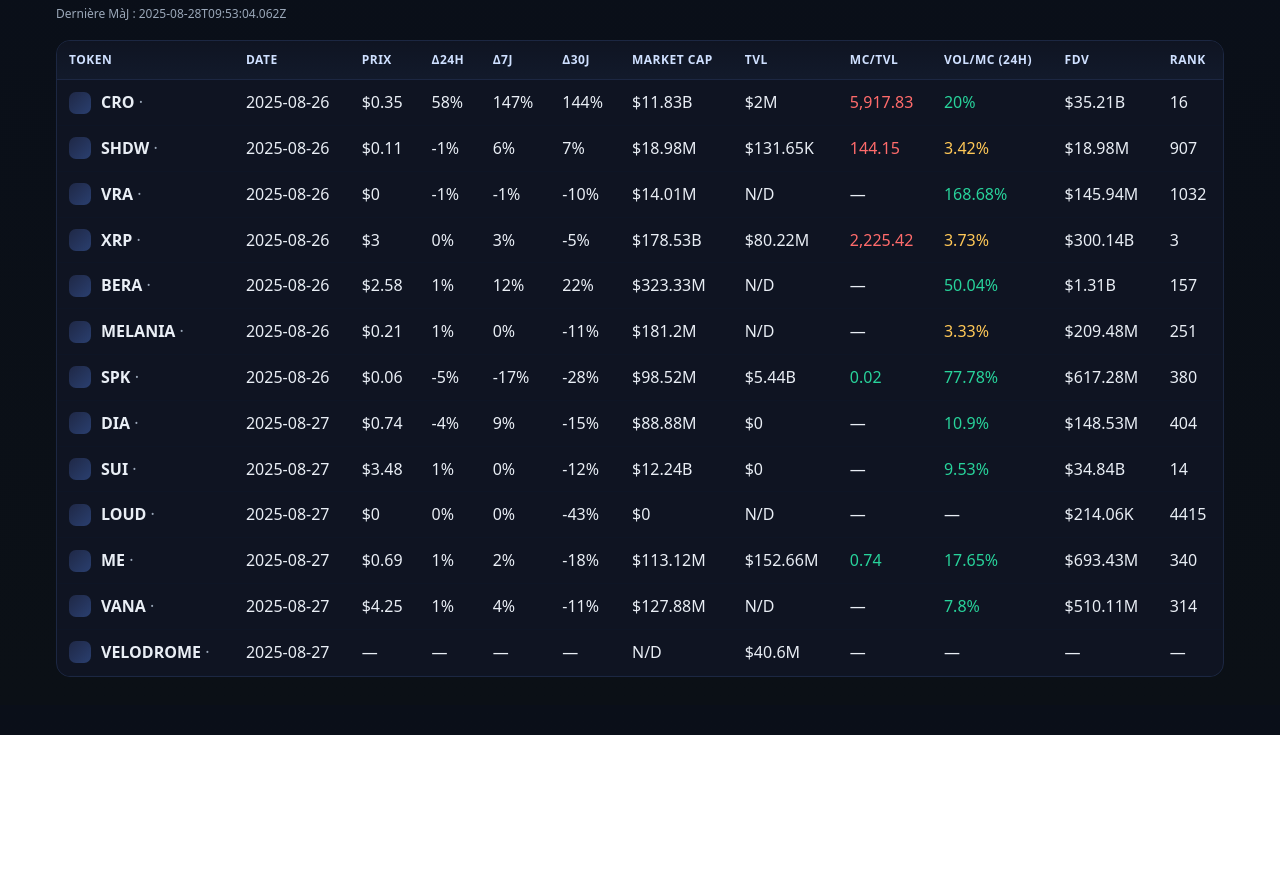
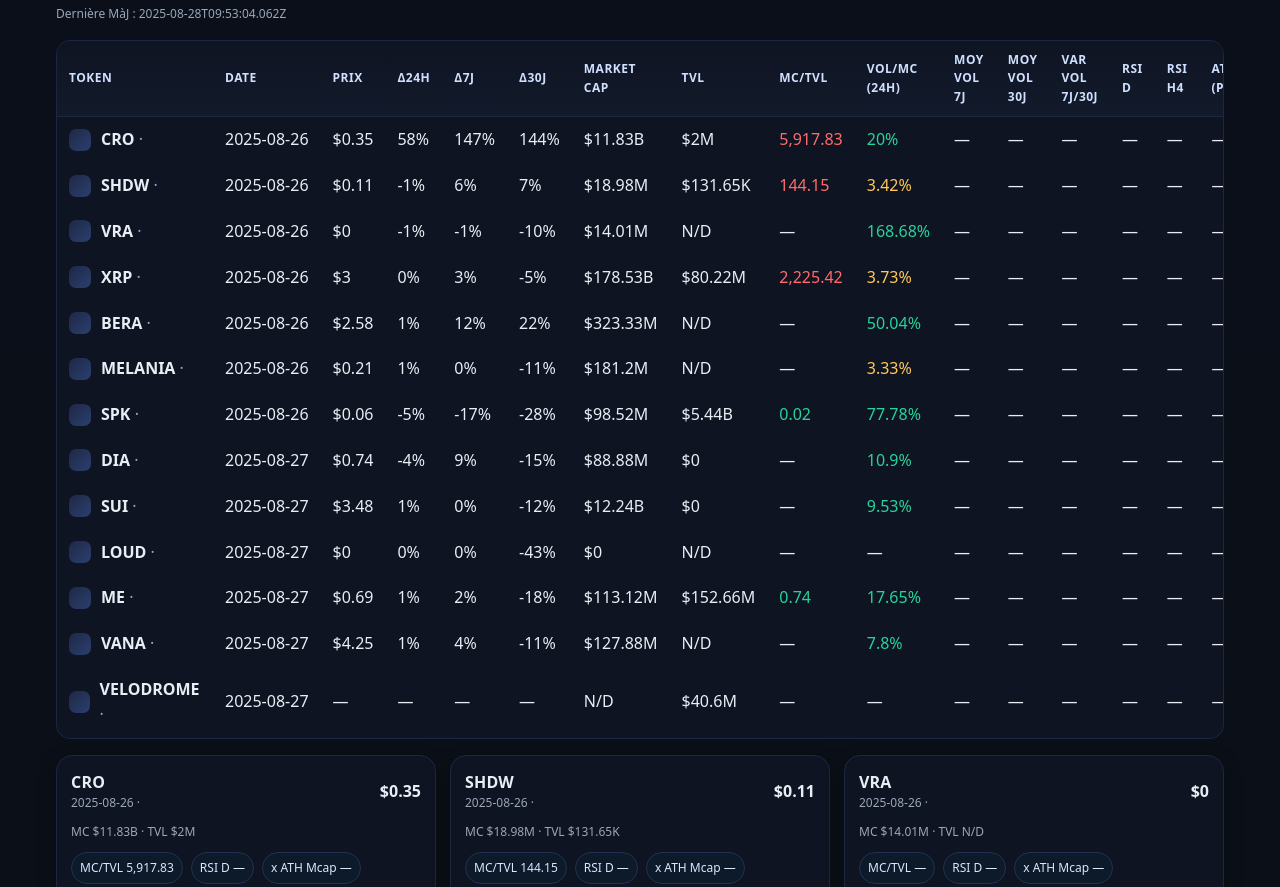
Before and after one commit to 0xmathy/scanma50, a plain HTML site: page index.html in a window 1280 px wide. Shown: the part 65-952 px from the top of the page. Before the commit the page ends 800 px from the top, so only its background shows below. Drawn offline with Linux system fonts and the light colour scheme.

Commit message:
Update index.html

```diff
--- a/index.html
+++ b/index.html
@@ -3,12 +3,14 @@
 <head>
 <meta charset="utf-8" />
 <meta name="viewport" content="width=device-width, initial-scale=1" />
-<title>Scan MA50 v1.2 — Screener (CMC + Llama)</title>
+<title>Scan MA50 v1.2 — Screener</title>
 <style>
   :root{
     --bg:#0b1016;--panel:#0f1422;--panel-2:#121a2b;--text:#e9eef5;--muted:#9aa7b8;
     --green:#28d39b;--red:#ff6b6b;--amber:#ffc857;--blue:#8bb7ff;--outline:#1c2742;
+    --chip:#0d1a2a; --chip-bd:#223052;
     --radius:14px; --gap:14px;
+    --drawer-w:420px; --drawer-min:300px; --drawer-max:640px;
   }
   *{box-sizing:border-box}
   body{margin:0;background:linear-gradient(180deg,#0a0f19,#0b1016);color:var(--text);font:16px/1.55 system-ui,-apple-system,Segoe UI,Roboto,Ubuntu}
@@ -24,7 +26,7 @@
 
   .card{background:var(--panel);border:1px solid var(--outline);border-radius:var(--radius);overflow:hidden}
   .table-scroller{width:100%;overflow:auto}
-  table{width:100%;border-collapse:separate;border-spacing:0; min-width:920px;}
+  table{width:100%;border-collapse:separate;border-spacing:0; min-width:1180px;}
   thead th{position:sticky;top:0;background:linear-gradient(180deg,var(--panel),var(--panel-2));
     color:#cfe0ff;text-align:left;font-weight:700;font-size:12px;text-transform:uppercase;
     letter-spacing:.5px;border-bottom:1px solid var(--outline);padding:10px 12px}
@@ -36,7 +38,35 @@
   .muted{color:var(--muted)}
   .num{font-variant-numeric:tabular-nums; white-space:nowrap;}
   .t-good{color:var(--green)} .t-warn{color:var(--amber)} .t-bad{color:var(--red)}
-  @media (max-width: 1100px){ .col-optional{ display:none; } }
+  @media (max-width: 1200px){ .col-optional{ display:none; } }
+
+  .chips{display:flex;gap:8px;flex-wrap:wrap}
+  .chip{font-size:12px; padding:6px 8px; border-radius:999px;background:var(--chip); border:1px solid var(--chip-bd); color:#dbe6ff;}
+
+  .badges{display:flex;gap:8px;flex-wrap:wrap}
+  .badge{font-size:12px; line-height:1; padding:7px 10px; border-radius:10px;
+    border:1px solid var(--outline); background:rgba(255,255,255,.03); color:var(--text);
+    white-space:nowrap; font-weight:600;}
+  .b-good{ border-color: rgba(40,211,155,.45); box-shadow: inset 0 0 0 999px rgba(40,211,155,.09);}
+  .b-info{ border-color: rgba(139,183,255,.45); box-shadow: inset 0 0 0 999px rgba(139,183,255,.10);}
+  .b-warn{ border-color: rgba(255,200,87,.55); box-shadow: inset 0 0 0 999px rgba(255,200,87,.12);}
+  .b-bad{  border-color: rgba(255,107,107,.55); box-shadow: inset 0 0 0 999px rgba(255,107,107,.12);}
+
+  #cardsWrap{ display:block; margin-top:16px; }
+  .grid{ display:grid; gap:var(--gap); grid-template-columns: repeat(2, minmax(0,1fr)); }
+  @media (min-width:1200px){ .grid{ grid-template-columns: repeat(3, minmax(0,1fr)); } }
+  @media (max-width:800px){ .grid{ grid-template-columns: 1fr; } }
+  .sig-card{background:var(--panel); border:1px solid var(--outline); border-radius:16px;
+    padding:14px; box-shadow:0 6px 18px rgba(0,0,0,.28); display:flex; flex-direction:column; gap:10px;}
+  .sig-head{ display:flex; align-items:center; justify-content:space-between; gap:10px; }
+  .sig-title{ font-weight:800; font-size:16px; letter-spacing:.2px; }
+  .sig-price{ font-weight:700; }
+  .sig-sub{ color:var(--muted); font-size:12px; }
+  .sig-metrics{ display:flex; gap:8px; flex-wrap:wrap; }
+  .sig-divider{ border:0; border-top:1px solid var(--outline); margin:8px 0; opacity:.7 }
+  .sig-actions{ display:flex; justify-content:space-between; align-items:center; gap:8px; }
+  .linkbar a{ color:#9ec5ff; text-decoration:none; margin-right:10px; font-size:12px; }
+  .btn-ghost{ background:transparent; border:1px solid var(--outline); color:#cfe0ff; border-radius:10px; padding:6px 10px; cursor:pointer; font-size:12px; }
 </style>
 </head>
 <body>
@@ -65,24 +95,32 @@
         <th>TVL</th>
         <th>MC/TVL</th>
         <th class="col-optional">Vol/MC (24h)</th>
-        <th class="col-optional">FDV</th>
-        <th class="col-optional">Rank</th>
+        <th class="col-optional">Moy Vol 7j</th>
+        <th class="col-optional">Moy Vol 30j</th>
+        <th class="col-optional">Var Vol 7j/30j</th>
+        <th>RSI D</th>
+        <th class="col-optional">RSI H4</th>
+        <th class="col-optional">ATH (prix)</th>
+        <th>x ATH Mcap</th>
       </tr></thead>
       <tbody></tbody>
     </table>
     <div class="note" id="emptyMsg" style="display:none;padding:10px;">Aucune ligne</div>
   </div></div>
+
+  <div id="cardsWrap"><div class="grid" id="cardsGrid"></div></div>
 </div>
 
 <script>
-/* ===== Helpers de format ===== */
+/* ===== Helpers ===== */
 const debugBox = document.getElementById('debug');
 function debug(msg){ try{ debugBox.classList.add('show'); debugBox.textContent += (debugBox.textContent? '\\n':'') + msg; console.error(msg);}catch(_){} }
 window.addEventListener('error', e=> debug('JS Error: '+(e.error?.message||e.message)));
 window.addEventListener('unhandledrejection', e=> debug('Promise Rejection: '+(e.reason?.message||e.reason)));
 
+const nf0 = new Intl.NumberFormat('en-US',{ maximumFractionDigits: 0 });
+const nf1 = new Intl.NumberFormat('en-US',{ maximumFractionDigits: 1 });
 const nf2 = new Intl.NumberFormat('en-US',{ maximumFractionDigits: 2 });
-const nf1 = new Intl.NumberFormat('en-US',{ maximumFractionDigits: 1 });
 const money = n => (n==null||isNaN(n)) ? 'N/D' : '$' + (
   Math.abs(n)>=1e12? nf2.format(n/1e12)+'T' :
   Math.abs(n)>=1e9 ? nf2.format(n/1e9)+'B' :
@@ -90,8 +128,10 @@
   Math.abs(n)>=1e3 ? nf2.format(n/1e3)+'K' : nf2.format(n)
 );
 const fmtPct0 = n => (n==null||isNaN(n)) ? '—' : `${Math.round(+n)}%`;
+const fmtPct  = n => (n==null||isNaN(n)) ? '—' : `${nf2.format(+n)}%`;
+const fmtNum2 = n => (n==null||isNaN(n)) ? '—' : nf2.format(+n);
 
-/* ===== DOM refs ===== */
+/* ===== DOM ===== */
 const tbody = document.querySelector('#screener tbody');
 const emptyMsg = document.getElementById('emptyMsg');
 const lastupdate = document.getElementById('lastupdate');
@@ -99,17 +139,36 @@
 const btnRefresh = document.getElementById('btnRefresh');
 const autoToggle = document.getElementById('autoToggle');
 
+const cardsWrap = document.getElementById('cardsWrap');
+const cardsGrid = document.getElementById('cardsGrid');
+
 let allRows = [];
 let masterData = [];
 let autoTimer=null;
 
-/* ===== Rendu ===== */
+/* ===== Signaux ===== */
+function buildSignals(t){
+  const s=[];
+  if(t.tvl == null) s.push({k:'TVL N/D', c:'b-bad', pri:1});
+  if(t.mc_tvl != null && t.mc_tvl <= 3) s.push({k:'💎 MC/TVL≤3', c:'b-good', pri:3});
+  if(t.mc_tvl != null && t.mc_tvl > 12) s.push({k:'MC/TVL>12', c:'b-bad', pri:2});
+  if(t.var_vol_7_over_30 != null && t.var_vol_7_over_30 >= 1.5) s.push({k:'⚡ Vol7/30≥1.5', c:'b-info', pri:4});
+  if(t.vol_mc_24 != null && t.vol_mc_24 >= 5) s.push({k:'💧 Vol/MC≥5%', c:'b-good', pri:5});
+  if(t.vol_mc_24 != null && t.vol_mc_24 < 1) s.push({k:'Illiquid', c:'b-warn', pri:5});
+  if(t.x_ath_mc != null && t.x_ath_mc >= 3) s.push({k:'🎯 x≥3 ATH Mcap', c:'b-info', pri:6});
+  if(t.x_ath_mc != null && t.x_ath_mc < 1) s.push({k:'Near ATH Mcap', c:'b-warn', pri:7});
+  if(t.rsi_d != null && t.rsi_d <= 35) s.push({k:'🧊 RSI D≤35', c:'b-info', pri:8});
+  if(t.rsi_d != null && t.rsi_d >= 70) s.push({k:'🟥 RSI D≥70', c:'b-bad', pri:8});
+  return s.sort((a,b)=>a.pri-b.pri);
+}
+
+/* ===== Rendu TABLE ===== */
 function render(data){
   masterData = Array.isArray(data?.tokens) ? data.tokens : [];
   lastupdate.textContent = 'Dernière MàJ : ' + (data.updated_at || '—');
 
   tbody.innerHTML=''; allRows.length=0;
-  if(!masterData.length){ emptyMsg.style.display='block'; return; }
+  if(!masterData.length){ emptyMsg.style.display='block'; cardsGrid.innerHTML=''; return; }
   emptyMsg.style.display='none';
 
   masterData.forEach(t=>{
@@ -123,8 +182,14 @@
     const tvl = (t.tvl!=null) ? money(t.tvl) : 'N/D';
     const mctvl = (t.mc!=null && t.tvl!=null && t.tvl>0) ? nf2.format(t.mc/t.tvl) : '—';
     const volmc = (t.vol_mc_24!=null) ? nf2.format(+t.vol_mc_24)+'%' : '—';
-    const fdv = (t.fdv!=null) ? money(t.fdv) : '—';
-    const rank = (t.rank!=null) ? String(t.rank) : '—';
+    const vol7  = (t.vol7_avg!=null) ? money(t.vol7_avg) : '—';
+    const vol30 = (t.vol30_avg!=null) ? money(t.vol30_avg) : '—';
+    const var73 = (t.var_vol_7_over_30!=null) ? nf2.format(+t.var_vol_7_over_30)+'×' : '—';
+    const vol7tvl = (t.vol7_tvl!=null) ? nf2.format(+t.vol7_tvl)+'%' : '—';
+    const rsid = (t.rsi_d!=null) ? nf2.format(+t.rsi_d) : '—';
+    const rsih4= (t.rsi_h4!=null) ? nf2.format(+t.rsi_h4) : '—';
+    const ath  = (t.ath!=null) ? '$'+nf2.format(+t.ath) : '—';
+    const xath = (t.x_ath_mc!=null) ? 'x'+nf1.format(+t.x_ath_mc) : '—';
 
     tr.innerHTML = `
       <td><div class="token"><div class="logo"></div><div><span class="sym">${t.symbol||''}</span><span class="muted"> · ${t.venue||''}</span></div></div></td>
@@ -137,13 +202,18 @@
       <td class="num">${tvl}</td>
       <td class="num">${mctvl}</td>
       <td class="num col-optional">${volmc}</td>
-      <td class="num col-optional">${fdv}</td>
-      <td class="num col-optional">${rank}</td>
+      <td class="num col-optional">${vol7}</td>
+      <td class="num col-optional">${vol30}</td>
+      <td class="num col-optional">${var73}</td>
+      <td class="num">${rsid}</td>
+      <td class="num col-optional">${rsih4}</td>
+      <td class="num col-optional">${ath}</td>
+      <td class="num">${xath}</td>
     `;
 
-    // color rules
+    // couleurs
     const mctvlCell = tr.children[8];
-    const mctvlVal = parseFloat((t.mc!=null && t.tvl!=null && t.tvl>0) ? (t.mc/t.tvl) : NaN);
+    const mctvlVal = (t.mc!=null && t.tvl!=null && t.tvl>0) ? (t.mc/t.tvl) : NaN;
     if(!isNaN(mctvlVal)){
       if(mctvlVal <= 3) mctvlCell.classList.add('t-good');
       else if(mctvlVal <= 8) mctvlCell.classList.add('t-warn');
@@ -156,16 +226,53 @@
       else if(volVal >= 2) volCell.classList.add('t-warn');
       else volCell.classList.add('t-bad');
     }
+    const rsiDCell = tr.children[13];
+    const rsiDVal = parseFloat(t.rsi_d);
+    if(!isNaN(rsiDVal)){
+      if(rsiDVal >= 70) rsiDCell.classList.add('t-bad');
+      else if(rsiDVal >= 45 && rsiDVal <= 60) rsiDCell.classList.add('t-good');
+      else rsiDCell.classList.add('t-warn');
+    }
 
     tbody.appendChild(tr);
     allRows.push(tr);
+  });
+
+  renderCards(masterData);
+}
+
+/* ===== Cartes / signaux ===== */
+function renderCards(list){
+  cardsGrid.innerHTML='';
+  (list||[]).forEach(t=>{
+    const sigs = buildSignals(t);
+    const div = document.createElement('div');
+    div.className='sig-card';
+    div.innerHTML=`
+      <div class="sig-head">
+        <div>
+          <div class="sig-title">${t.symbol||''}</div>
+          <div class="sig-sub">${t.alert_date||'—'} · ${t.venue||''}</div>
+        </div>
+        <div class="sig-price">${t.price!=null ? '$'+nf2.format(+t.price) : '—'}</div>
+      </div>
+      <div class="sig-sub">MC ${money(t.mc)} · TVL ${t.tvl!=null?money(t.tvl):'N/D'}</div>
+      <div class="sig-metrics">
+        <span class="chip">MC/TVL ${t.mc_tvl!=null?fmtNum2(t.mc_tvl):'—'}</span>
+        <span class="chip">RSI D ${t.rsi_d!=null?nf2.format(+t.rsi_d):'—'}</span>
+        <span class="chip">x ATH Mcap ${t.x_ath_mc!=null?('x'+nf1.format(+t.x_ath_mc)):'—'}</span>
+        <span class="chip">Vol/MC 24h ${t.vol_mc_24!=null?fmtPct(t.vol_mc_24):'—'}</span>
+        <span class="chip">Vol7/30 ${t.var_vol_7_over_30!=null?nf2.format(+t.var_vol_7_over_30)+'×':'—'}</span>
+      </div>
+      ${ (sigs.length? '<div class="badges">'+sigs.map(x=>`<span class="badge ${x.c}">${x.k}</span>`).join('')+'</div>' : '') }
+    `;
+    cardsGrid.appendChild(div);
   });
 }
 
 /* ===== Chargement ===== */
 async function loadData(){
   try{
-    // IMPORTANT: data.json au même niveau que index.html
     const res = await fetch('data.json?ts='+Date.now(), { cache:'no-store' });
     if(!res.ok){
       debug(`HTTP ${res.status} ${res.statusText} sur data.json`);
@@ -188,23 +295,21 @@
   }
 }
 
-/* ===== Recherche ===== */
+/* ===== Recherche & Refresh ===== */
 document.getElementById('search').addEventListener('input', (e)=>{
   const q = e.target.value.trim().toLowerCase();
-  allRows.forEach(r=>{
+  document.querySelectorAll('#screener tbody tr').forEach(r=>{
     r.style.display = r.innerText.toLowerCase().includes(q) ? '' : 'none';
   });
 });
+document.getElementById('btnRefresh').addEventListener('click', loadData);
 
-/* ===== Refresh ===== */
-document.getElementById('btnRefresh').addEventListener('click', loadData);
-const autoToggleEl = document.getElementById('autoToggle');
 function startAuto(){ stopAuto(); autoTimer=setInterval(loadData, 60_000); }
 function stopAuto(){ if(autoTimer){ clearInterval(autoTimer); autoTimer=null; } }
-autoToggleEl.checked = localStorage.getItem('autoRefresh')==='1';
-if(autoToggleEl.checked) startAuto();
-autoToggleEl.addEventListener('change', ()=>{
-  if(autoToggleEl.checked){ startAuto(); localStorage.setItem('autoRefresh','1'); }
+autoToggle.checked = localStorage.getItem('autoRefresh')==='1';
+if(autoToggle.checked) startAuto();
+autoToggle.addEventListener('change', ()=>{
+  if(autoToggle.checked){ startAuto(); localStorage.setItem('autoRefresh','1'); }
   else { stopAuto(); localStorage.setItem('autoRefresh','0'); }
 });
 
```
